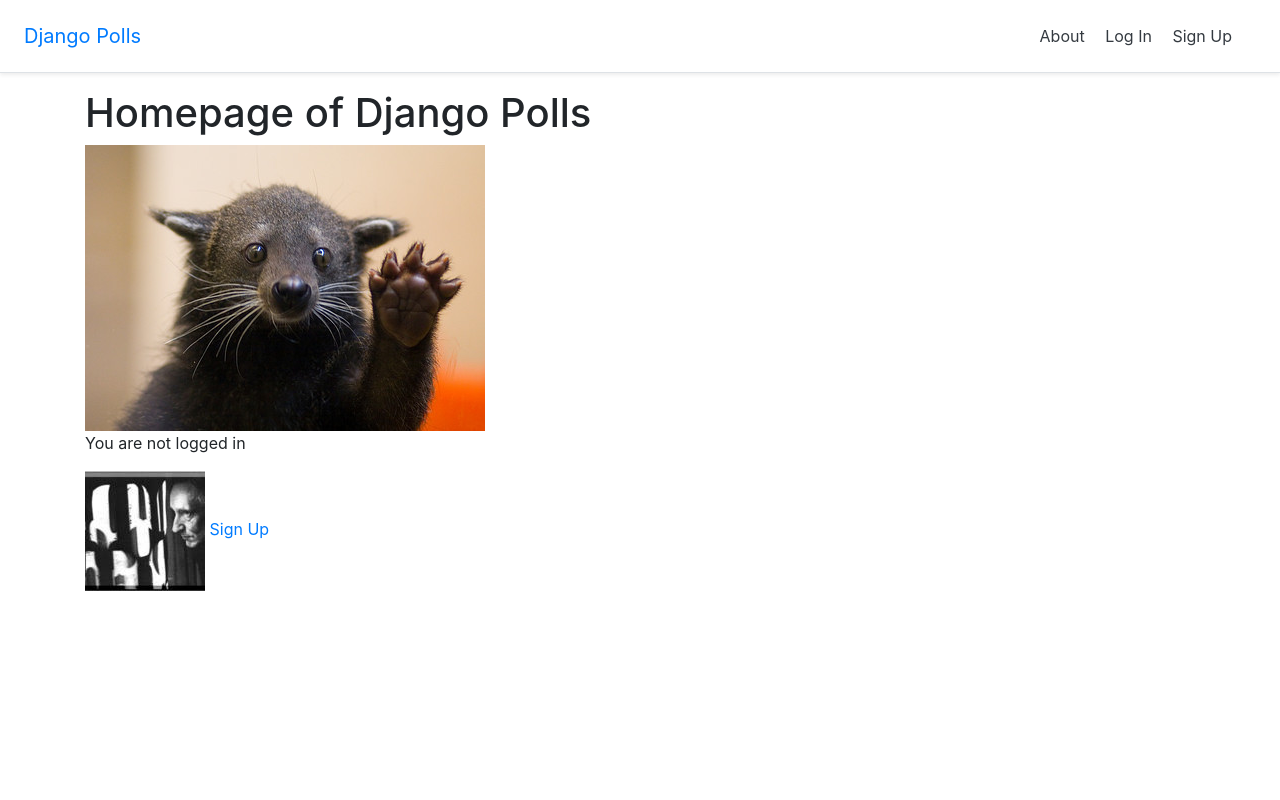
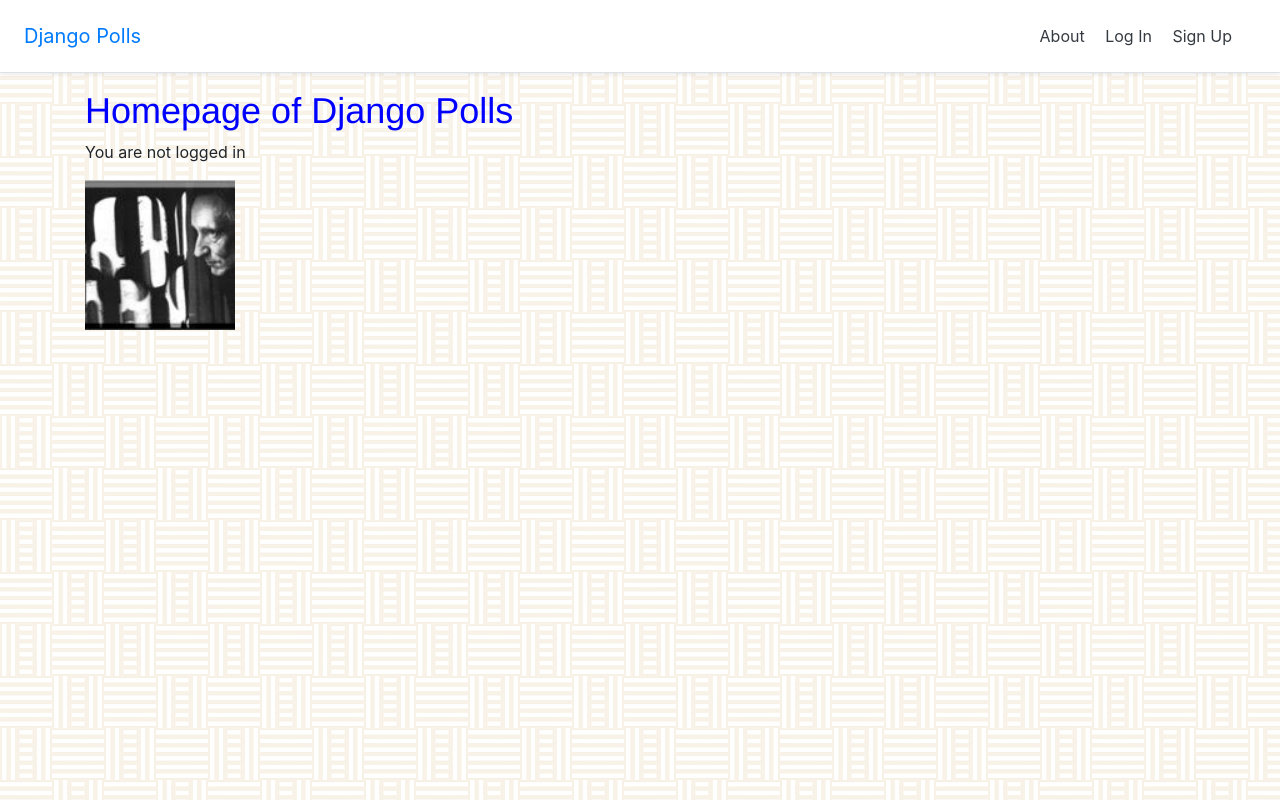
Before and after one commit to kevinbowen777/django-polls, a Django app: page / in a window 1280 px wide. Run offline with Django 4.2, Linux system fonts and the light colour scheme; parts of the project's set-up code (start-up, migrations or seed data) failed here and were passed over; some libraries are stand-ins or nearby versions.

Commit message:
Migrate style.css to base.css

```diff
--- a/static/css/base.css
+++ b/static/css/base.css
@@ -1,3 +1,30 @@
-h1 {
-  color: red;
+li a {
+  color: green;
+  font-family: Helvetica, "Times New Roman", sans-serif;
+  /* font-family: Verdana, DejaVu Sans, sans-serif; */
+  font-size: 24px;
+  text-align: center;
+  font-weight: bold;
 }
+h1   {
+  color: #0000ff;
+  font-family: Helvetica, "Times New Roman", sans-serif;
+  font-size: 36px;
+}
+label {
+  color: green;
+  font-family: Helvetica, "Times New Roman", sans-serif;
+  font-size: 18px;
+}
+li {
+  color: green;
+  font-family: Helvetica, "Times New Roman", sans-serif;
+  font-size: 18px;
+}
+body {
+  background: white url("images/background.jpg") repeat;
+}
+.greeting {
+  height: auto;
+  width: 150px;
+}
--- a/templates/base.html
+++ b/templates/base.html
@@ -7,7 +7,7 @@
     <meta name="viewport" content="width=device-width, initial-scale=1, shrink-to-fit=no">
   <!-- CSS -->
   <link rel="stylesheet" href="https://stackpath.bootstrapcdn.com/bootstrap/4.5.0/css/bootstrap.min.css" integrity="sha384-9aIt2nRpC12Uk9gS9baDl411NQApFmC26EwAOH8WgZl5MYYxFfc+NcPb1dKGj7Sk" crossorigin="anonymous">
-  <link rel="stylesheet" type="text/css" href="{% static 'polls/style.css' %}">
+  <link rel="stylesheet" type="text/css" href="{% static 'css/base.css' %}">
 </head>
 <body>
 <header>
--- a/templates/home.html
+++ b/templates/home.html
@@ -6,13 +6,11 @@
 
 {% block content %}
   <h1>Homepage of Django Polls</h1>
-  <img class="greeting" src="{% static 'images/binturong.jpg' %}">
   {% if user.is_authenticated %}
     <p>Hi {{ user.email }}!</p>
-    <p><a href="{% url 'account_logout' %}">Log Out</a></p>
+    <img class="greeting" src="{% static 'images/binturong.jpg' %}">
   {% else %}
     <p>You are not logged in</p>
     <img class="greeting" src="{% static 'images/burroughs.jpg' %}">
-    <a href="{% url 'account_signup' %}">Sign Up</a></p>
   {% endif %}
 {% endblock content %}
```
Also changed, not shown: static/css/style.css (deleted, +0 -30 lines).
